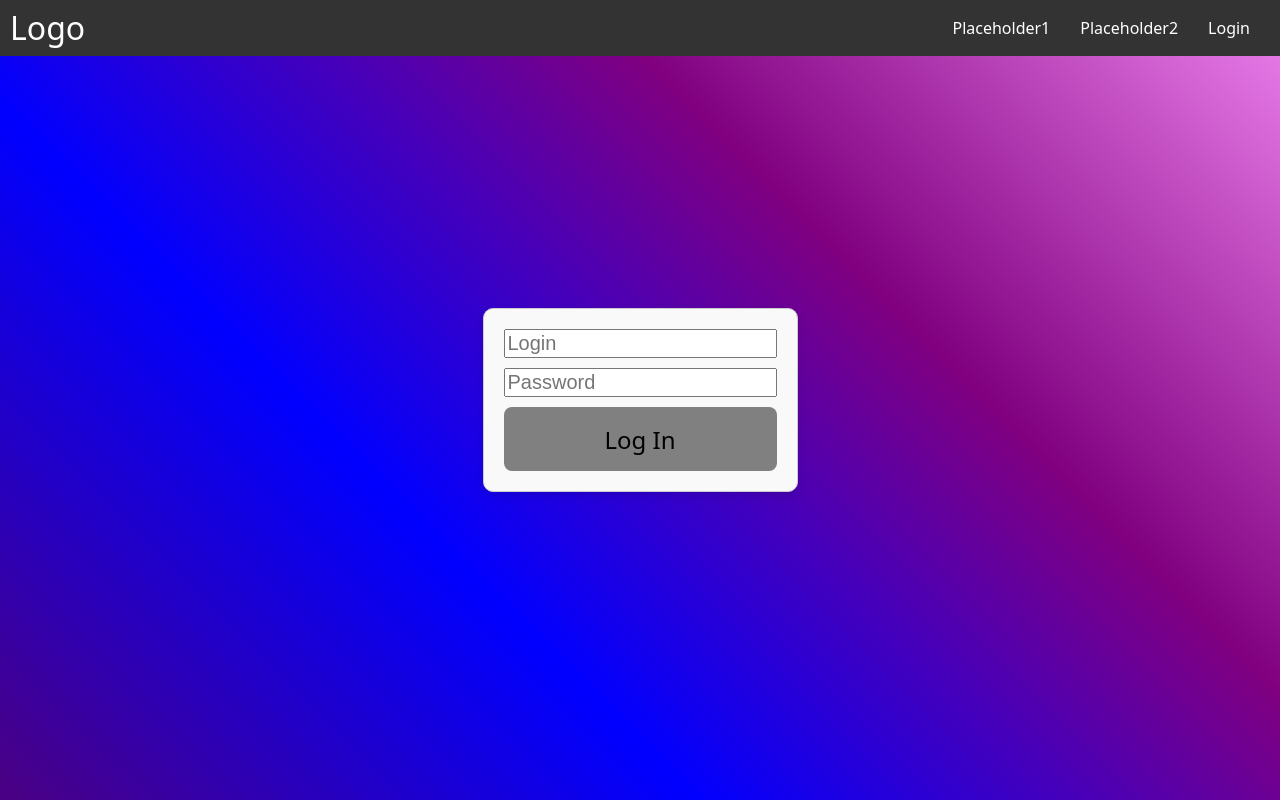
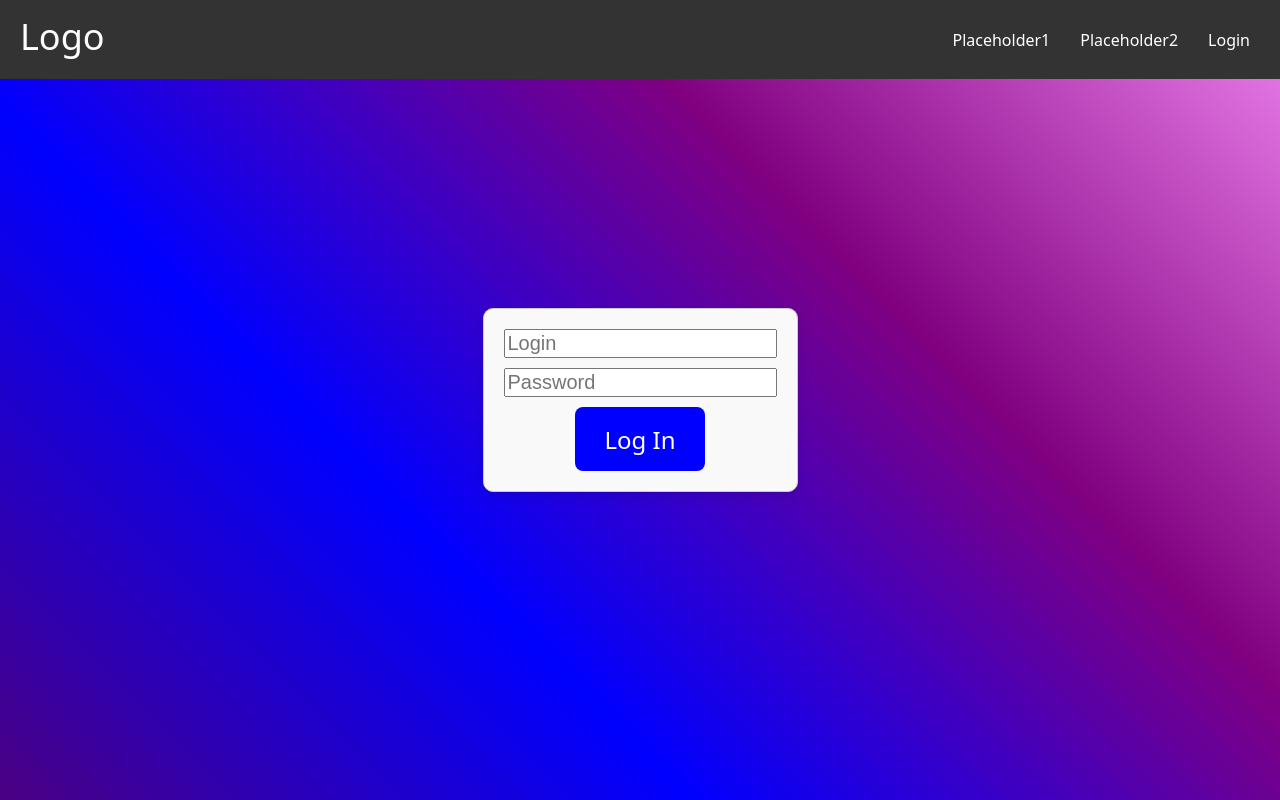
Before and after one commit to Gniewo1/Kcalculator, a React (Vite) app in the folder frontend/: page /login in a window 1280 px wide. Built offline with nearby package versions, Linux system fonts and the light colour scheme.

Commit message:
Login works. Looks to subject to change

```diff
--- a/frontend/src/components/Navbar/Navbar.css
+++ b/frontend/src/components/Navbar/Navbar.css
@@ -12,9 +12,11 @@
 }
 
 .logo{
-    font-size: 32px;
+    font-size: 36px;
     text-decoration: none;
-    margin-left: 10px;
+    margin-left: 20px;
+    margin-bottom: 15px;
+    margin-top: 10px;
 }
 
 .logo a{
--- a/frontend/src/pages/Login/Login.css
+++ b/frontend/src/pages/Login/Login.css
@@ -14,10 +14,6 @@ body {
   flex-direction: column;
   gap: 10px;
   padding: 20px;
-  border: 1px solid #ccc;
-  border-radius: 10px;
-  background: #f9f9f9;
-  box-shadow: 0 4px 10px rgba(0,0,0,0.1);
   font-size: 24px;
 }
 
@@ -26,5 +22,17 @@ body {
 }
 
 .login button {
-  background-color: grey;
+  background-color: blue;
+  color: white;
 }
+
+
+.login {
+  display: flex;
+  background: #f9f9f9;
+  box-shadow: 0 4px 10px rgba(0,0,0,0.1);
+  border: 1px solid #ccc;
+  border-radius: 10px;
+  justify-content: center;
+  align-items: center;
+}
--- a/frontend/src/pages/Login/Login.jsx
+++ b/frontend/src/pages/Login/Login.jsx
@@ -25,13 +25,11 @@ export default function Login() {
   return (
     <>
     <Navbar/>
-    {/* <div class="form-container"> */}
-    <form className="login" onSubmit={handleSubmit}>
-      <input value={username} onChange={(e) => setUsername(e.target.value)} placeholder="Login" />
-      <input type="password" value={password} onChange={(e) => setPassword(e.target.value)} placeholder="Password" />
-      <button type="submit">Log In</button>
-    </form>
-    {/* </div> */}
+      <form className="login" onSubmit={handleSubmit}>
+        <input value={username} onChange={(e) => setUsername(e.target.value)} placeholder="Login" />
+        <input type="password" value={password} onChange={(e) => setPassword(e.target.value)} placeholder="Password" />
+        <button type="submit">Log In</button>
+      </form>
     </>
   );
 }
```
Also changed, not shown: 1 other file (tests, documents, lock files or other folders).
